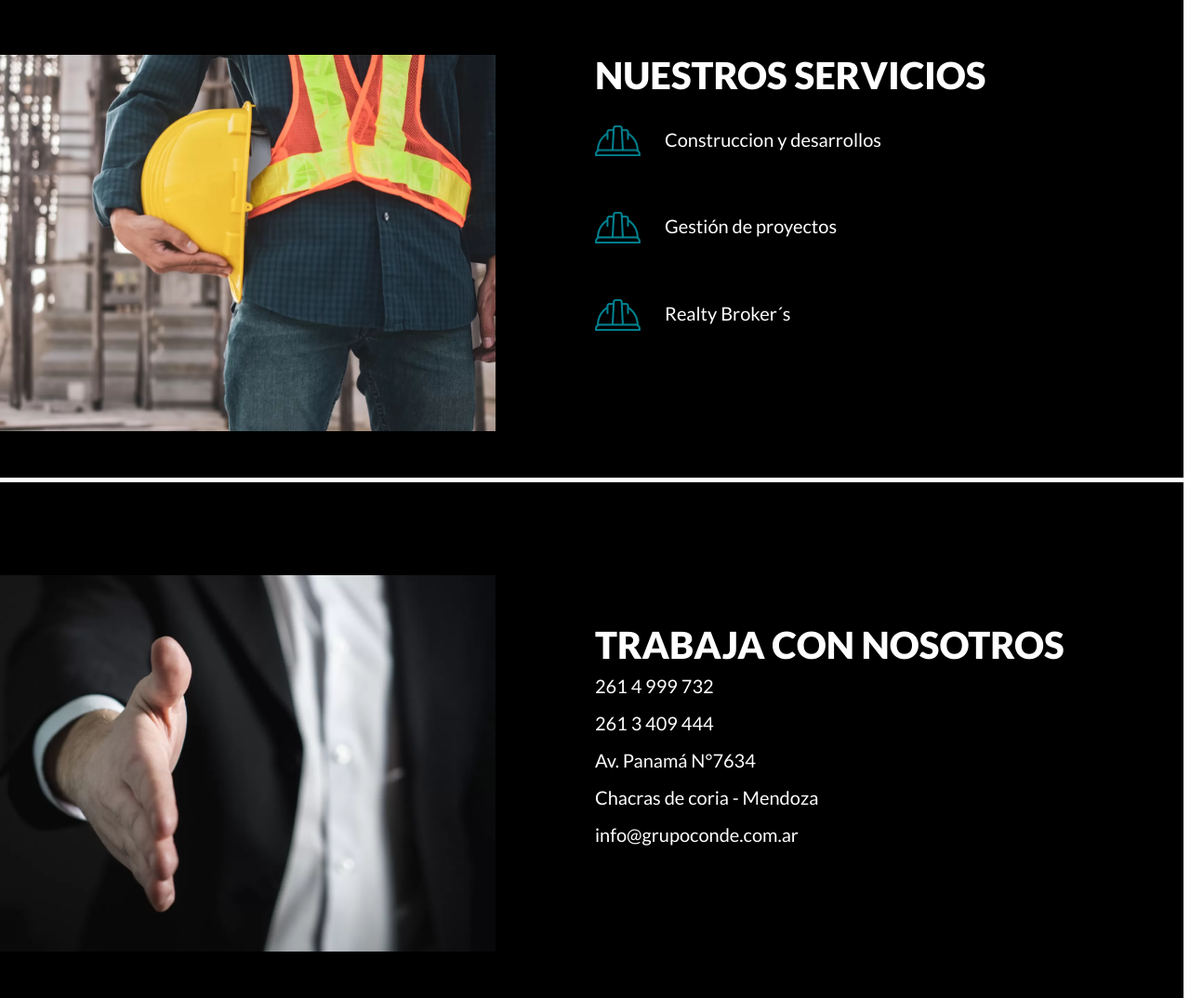
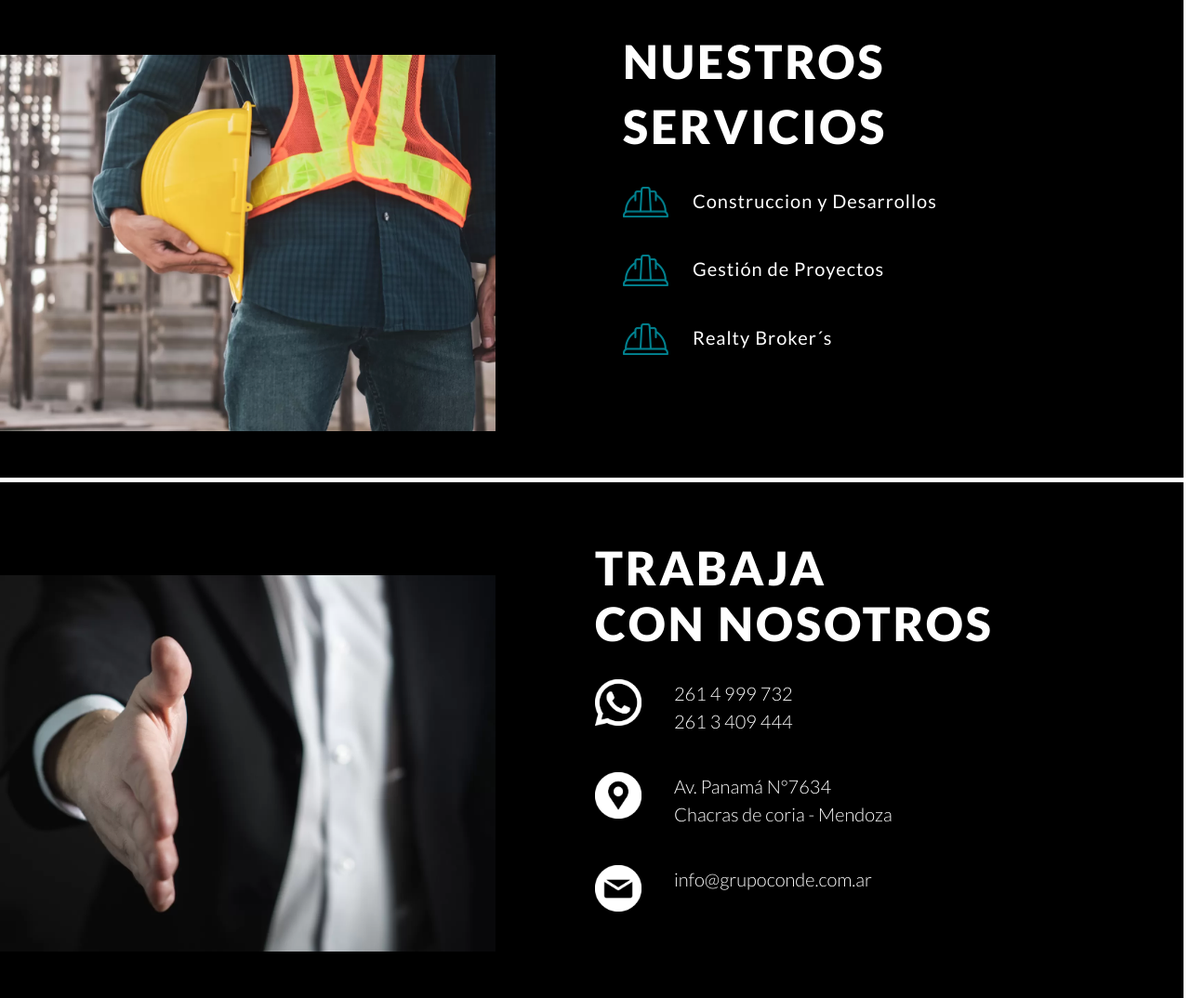
Before and after one commit to germanvaras/Grupo-Conde, a plain HTML site: page index.html in a window 1280 px wide. Shown: the part 2180-3254 px from the top of the page at 93% size. Drawn offline with nearby package versions, Linux system fonts and the light colour scheme.

Commit message:
Terminando secciones

```diff
--- a/css/style.css
+++ b/css/style.css
@@ -68,9 +68,13 @@ p, button {
   .section4 .section4__img {
     padding: 10rem 10rem 5rem 0; }
   .section4 .section4__titulo {
-    color: #ffffff; }
+    color: #ffffff;
+    line-height: 70px;
+    font-size: 5rem;
+    letter-spacing: 3px; }
   .section4 .section4__h2 {
-    color: #ffffff; }
+    color: #ffffff;
+    letter-spacing: 1px; }
   .section4 .section4__imgp {
     max-width: 75px; }
 
@@ -78,8 +82,15 @@ p, button {
   background-color: #000000;
   width: 100%; }
   .section6 .section6__titulo {
-    color: #ffffff; }
+    color: #ffffff;
+    font-size: 5rem;
+    letter-spacing: 3px; }
   .section6 .section6__p {
-    color: #ffffff; }
+    color: #ffffff;
+    font-weight: 300; }
   .section6 .section6__img {
     padding: 10rem 10rem 5rem 0; }
+  .section6 .section6__imgp {
+    width: 6.5rem;
+    margin-right: 2rem;
+    height: 5rem; }
--- a/index.html
+++ b/index.html
@@ -60,15 +60,16 @@
         <img class="col-md-6 col-12 section4__img" src="./img/servicios.webp" alt="Imagen servicios">
         <div class="col-md-6 col-12">
             <div>
-                <h2 class="section4__titulo mb-5">NUESTROS SERVICIOS</h2>
-                <div class="row mb-5" >
-                    <img class="col-6 mb-5 section4__imgp" src="./img/Wallpaper01 (18).webp" alt="Icono casco">
-                    <p class="col-6 section4__h2 ">Construccion y desarrollos</p>
+                <h2 class="section4__titulo ms-5">NUESTROS <br> SERVICIOS</h2>
+                <div class="ms-5 ">
+                    <div class="row mb-5 mt-5">
+                        <img class="col-6 mb-3 section4__imgp" src="./img/Wallpaper01 (18).webp" alt="Icono casco">
+                        <p class="col-6 section4__h2 ">Construccion y Desarrollos</p>
                     </div>
 
                     <div class="row mb-5">
-                    <img class="col-6 mb-5 section4__imgp" src="./img/Wallpaper01 (18).webp" alt="Icono casco">
-                    <p class="col-6 section4__h2 ">Gestión de proyectos</p>
+                        <img class="col-6 mb-3 section4__imgp" src="./img/Wallpaper01 (18).webp" alt="Icono casco">
+                        <p class="col-6 section4__h2 ">Gestión de Proyectos</p>
                     </div>
 
                     <div class="row mb-5">
@@ -78,19 +79,27 @@
 
                     </div>
                 </div>
+
+            </div>
         </div>
     </section>
     <section class="section6 row align-items-center mb-2">
         <img class="col-md-6 col-12 section6__img" src="./img/trabaja.webp" alt="Imagen nosotros">
         <div class="col-md-6 col-12">
-            <h2 class="section6__titulo">TRABAJA CON NOSOTROS</h2>
-            <p class="section6__p">261 4 999 732</p>
-            <p class="section6__p">261 3 409 444</p>
-            <p class="section6__p">Av. Panamá N°7634</p>
-            <p class="section6__p">Chacras de coria - Mendoza</p>
+            <h2 class="section6__titulo mb-5">TRABAJA <br> CON NOSOTROS</h2>
+            <div class="row mb-5">
+                <img class="section6__imgp col-6" src="./img/WB.webp" alt="Icono whatsapp">
+                <p class="section6__p col-6">261 4 999 732 <br>261 3 409 444</p>
+            </div>
+            <div class="row mb-5">
+                <img class="col-6 section6__imgp" src="./img/Wallpaper01 (16).webp" alt="Icono maps">
+                <p class="col-6 section6__p">Av. Panamá N°7634 <br> Chacras de coria - Mendoza</p>
 
-            <p class="section6__p">info@grupoconde.com.ar</p>
-
+            </div>
+            <div class="row mb-5">
+                <img class="col-6 section6__imgp" src="./img/Wallpaper01 (17).webp" alt="Icono mail">
+                <p class="col-6 section6__p">info@grupoconde.com.ar</p>
+            </div>
         </div>
 
     </section>
--- a/scss/main.scss
+++ b/scss/main.scss
@@ -89,10 +89,15 @@ p,button{
             padding: 10rem 10rem 5rem 0
         }
         .section4__titulo{
-            color: #ffffff
+            color: #ffffff;
+            line-height: 70px;
+            font-size: 5rem;
+            letter-spacing: 3px;
+
         }
         .section4__h2{
-            color: #ffffff
+            color: #ffffff;
+            letter-spacing: 1px;
         }
         .section4__imgp{
             max-width: 75px;
@@ -102,12 +107,21 @@ p,button{
     background-color: #000000;
     width: 100%;
         .section6__titulo{
-            color: #ffffff
+            color: #ffffff;
+            font-size: 5rem;
+            letter-spacing: 3px;
         }
         .section6__p{
-            color: #ffffff
+            color: #ffffff;
+            font-weight: 300;
         }
         .section6__img{
             padding: 10rem 10rem 5rem 0
         }
+        .section6__imgp{
+            width: 6.5rem;
+            margin-right: 2rem;
+            height: 5rem;
+        }
+
 }
```
Lines whose indentation alone changed are shown as unchanged.
